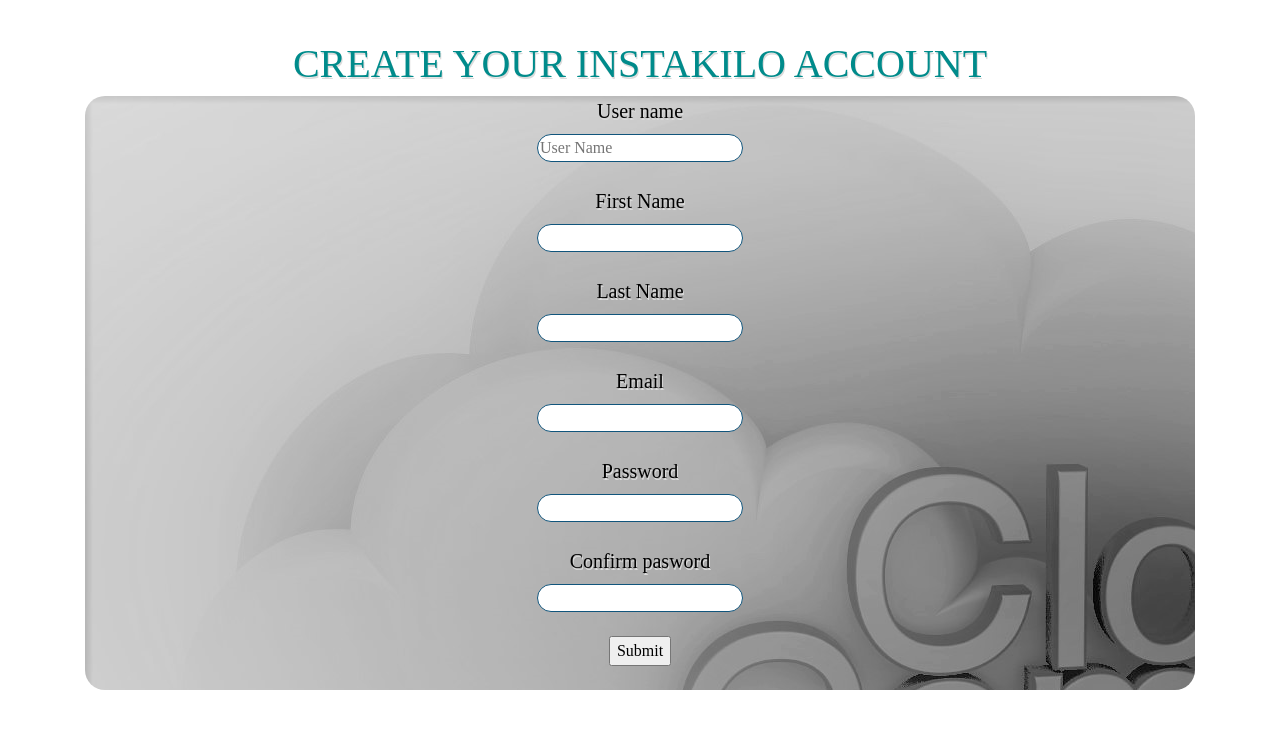
After one commit to Urmi20/CloudComputing, a Flask app: page /newuser in a window 1280 px wide. The commit adds this page. Shown: the top 729 px of the page. Run offline with Flask 2, Linux system fonts and the light colour scheme; some libraries are stand-ins or nearby versions.

Commit message:
Iniital work on the registration page

```diff
--- a/app/__init__.py
+++ b/app/__init__.py
@@ -7,3 +7,4 @@ from app import forgotpwd
 from app import welcome
 from app import requestCommon
 from app import signOut
+from app import newUser
--- /dev/null
+++ b/app/newUser.py
@@ -0,0 +1,13 @@
+from app import webapp
+from flask import render_template
+
+
+@webapp.route('/newuser')
+def create_user_landing():
+    return render_template("newuser.html", username=None,  first_name=None, last_name=None,
+                           email=None, password=None, password_conf=None)
+
+
+@webapp.route('/newuser/create', methods=['POST'])
+def create_user():
+    return None
--- a/app/templates/index.html
+++ b/app/templates/index.html
@@ -31,7 +31,7 @@
 				<input type="submit" class="button" value="Sign in"/><br/><br/>
 
 				<label>New User?</label>
-				<a href="newuser.html" style="color:black;"><b>Sign Up Now</b></a>
+				<a href="{{url_for('create_user_landing')}}" style="color:black;"><b>Sign Up Now</b></a>
 
 			</div>
         </form>
--- /dev/null
+++ b/app/templates/newuser.html
@@ -0,0 +1,50 @@
+<!DOCTYPE html>
+
+<html lang="en">
+
+    <head>
+		<meta charset="utf-8">
+        <title>Index</title>
+        <link rel="stylesheet" href="{{url_for('static',filename='bootstrap-4.1.3-dist/css/styling.css')}}">
+		<link rel="stylesheet" href="{{url_for('static',filename='bootstrap-4.1.3-dist/css/bootstrap.min.css')}}">
+    </head>
+
+    <body class="fontstyle">
+
+        <script src="validateNewUser.js"></script>
+        <form name="registration" method="post" action="create_user" onsubmit="validateNewUser()" class="container">
+            <legend class="text-center case" style="margin-top:40px;">
+            <h1>Create your InstaKilo account</h1></legend>
+
+             <div class="text-center forms container">
+                    <label class="fontsize">User name</label><br/>
+                    <input type="text" name="username" value="{{username if username!=None}}"
+                           required pattern="^[a-zA-Z][a-zA-Z0-9-_\.]{1,20}$"
+                           placeholder="User Name" class="textbox"/><br/><br/>
+
+                    <label class="fontsize">First Name</label><br/>
+                    <input type="text" name="first_name" value="{{first_name if first_name!=None}}"
+                           required pattern="[a-zA-Z ]{3,45}$" class="textbox"/><br/><br/>
+
+                    <label class="fontsize">Last Name</label><br/>
+                    <input type="text" name="last_name" value="{{last_name if last_name!=None}}"
+                           required pattern="^[a-zA-Z ][a-zA-Z0-9-_\.]{1,100}$" class="textbox"/><br/><br/>
+
+                    <label class="fontsize">Email</label><br/>
+                    <input type="email" name="email" value="{{email if email!=None}}"
+                           required pattern="[a-z0-9._%+-]+@[a-z0-9.-]+\.[a-z]{2,3}$" class="textbox"/><br/><br/>
+
+                    <label class="fontsize">Password</label><br/>
+                    <input type="password" name="password" value="{{password if password!=None}}"
+                           required pattern="(?=^.{8,}$)((?=.*\d)|(?=.*\W+))(?![.\n])(?=.*[A-Z])(?=.*[a-z]).*$" class="textbox"/><br/><br/>
+
+                    <label class="fontsize">Confirm pasword</label><br/>
+                    <input type="password" name="password_conf" value="{{password_conf if password_conf!=None}}"
+                           required class="textbox"/><br/><br/>
+
+				    <input type="submit" class="button" value="Submit"/><br/><br/>
+
+             </div>
+        </form>
+    </body>
+</html>
--- /dev/null
+++ b/app/templates/validateNewUser.js
@@ -0,0 +1,53 @@
+function validateNewUser()
+{
+	var username = document.forms["registration"]["username"];
+	var first_name = document.forms["registration"]["first_name"];
+	var last_name = document.forms["registration"]["last_name"];
+	var email = document.forms["registration"]["email"];
+	var password = document.forms["registration"]["password"];
+	var password_conf = document.forms["registration"]["password_conf"];
+
+	if (username.value == "")
+	{
+		window.alert("Please enter your name.");
+		username.focus();
+		return false;
+	}
+
+	if (first_name.value == "")
+	{
+		window.alert("Please enter your first name.");
+		first_name.focus();
+		return false;
+	}
+
+	if (last_name.value == "")
+	{
+		window.alert("Please enter your last name.");
+		email.focus();
+		return false;
+	}
+
+	if (email.value.indexOf("@", 0) < 0)
+	{
+		window.alert("Something is wrong");
+		email.focus();
+		return false;
+	}
+
+	if (password.value = "")
+	{
+		window.alert("Please enter a valid password.");
+		password.focus();
+		return false;
+	}
+
+	if (password_conf.value == "")
+	{
+		window.alert("Please enter the password confirmation.");
+		password_conf.focus();
+		return false;
+	}
+
+	return true;
+}
```
